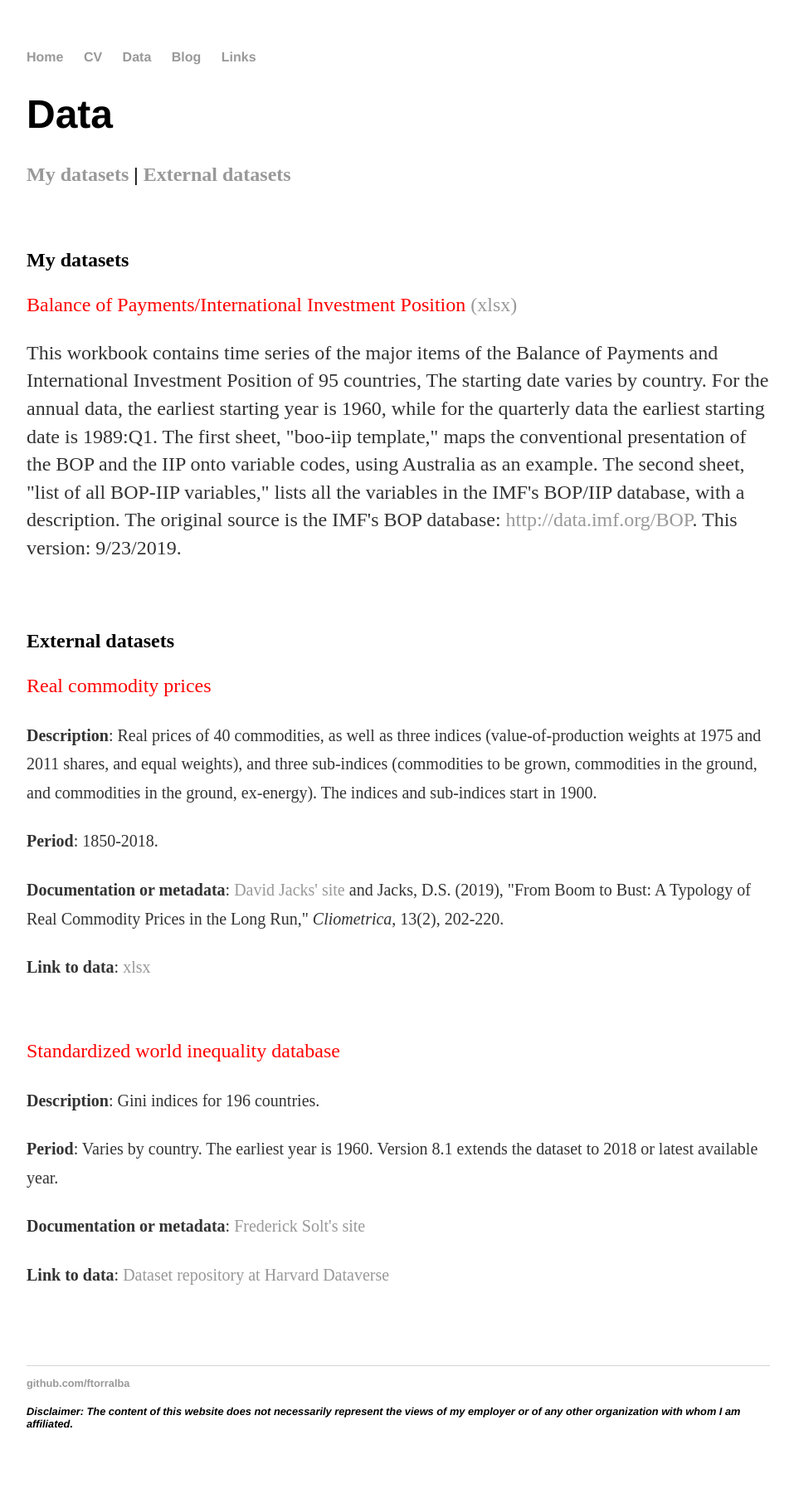
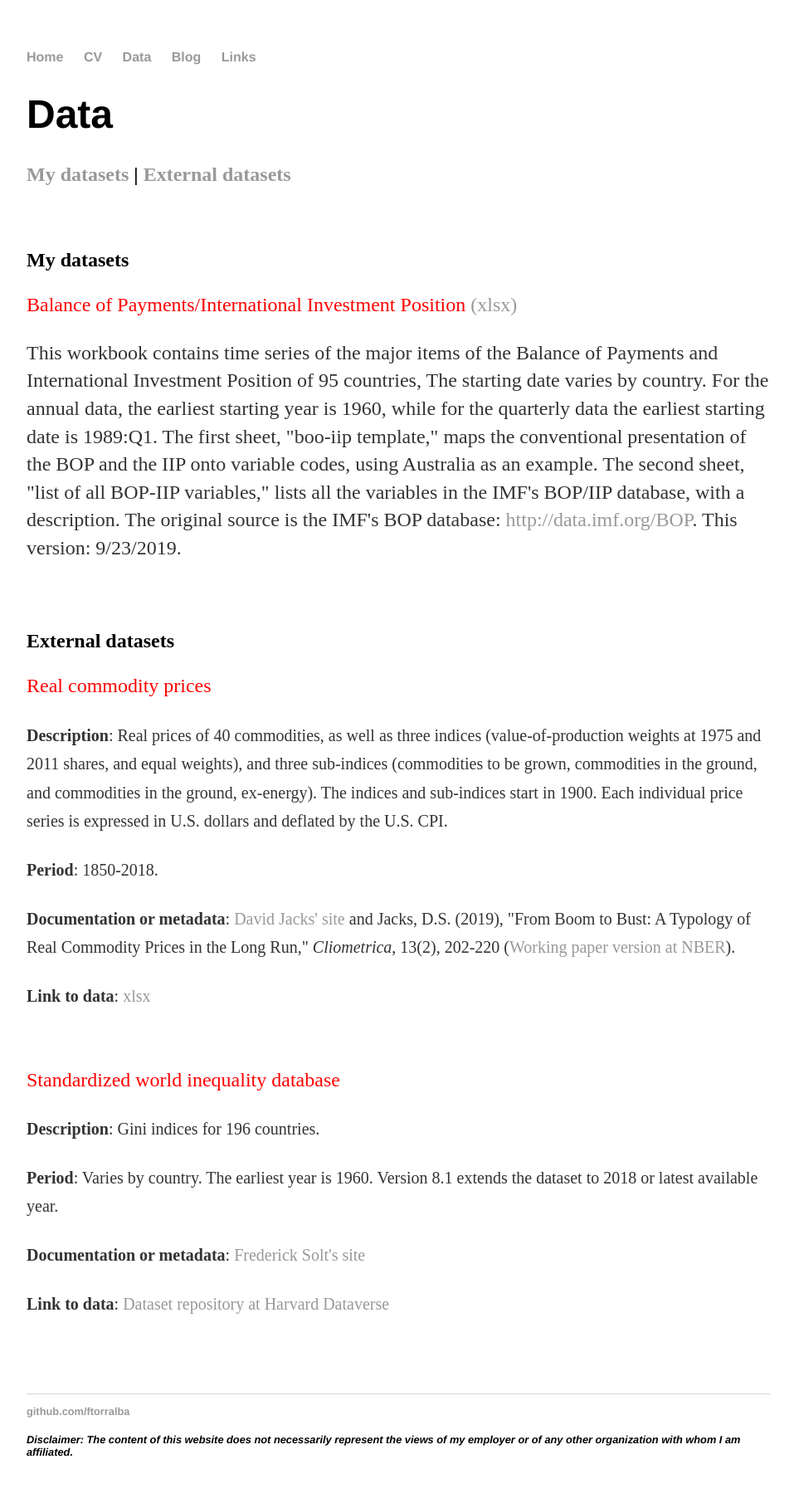
Before and after one commit to ftorralba/ftorralba.github.io, a Jekyll site: the page built from data.html, in a window 1280 px wide. Shown: the whole page at 83% size, without its empty margins (160-1117 px from the left). Built offline with Jekyll 4.4.1, drawn with Linux system fonts in a browser that asks for light colours; before the commit the page ends 1783 px from its top, so only the background shows below that.

Commit message:
Update data.html

```diff
--- a/data.html
+++ b/data.html
@@ -26,11 +26,16 @@ title: Data
 	<p>
   <font color="red">Real commodity prices</font><small>
 	<p>
-		<b>Description</b>: Real prices of 40 commodities, as well as three indices (value-of-production weights at 1975 and 2011 shares, and equal weights), and three sub-indices (commodities to be grown, commodities in the ground, and commodities in the ground, ex-energy). The indices and sub-indices start in 1900.
+		<b>Description</b>: Real prices of 40 commodities, as well as three indices (value-of-production weights at 1975 and 2011
+		shares, and equal weights), and three sub-indices (commodities to be grown, commodities in the ground, and commodities in
+		the ground, ex-energy). The indices and sub-indices start in 1900. Each individual price series is expressed in U.S. dollars
+		and deflated by the U.S. CPI.
 	<p>
 		<b>Period</b>: 1850-2018.
 	<p>
-		<b>Documentation or metadata</b>: <a href="https://www.sfu.ca/~djacks/data/boombust/index.html">David Jacks' site</a> and  Jacks, D.S. (2019), "From Boom to Bust: A Typology of Real Commodity Prices in the Long Run," <i>Cliometrica</i>, 13(2), 202-220.
+		<b>Documentation or metadata</b>: <a href="https://www.sfu.ca/~djacks/data/boombust/index.html">David Jacks' site</a>
+		and  Jacks, D.S. (2019), "From Boom to Bust: A Typology of Real Commodity Prices in the Long Run," <i>Cliometrica</i>, 13(2), 202-220
+		(<a href="https://www.nber.org/papers/w18874">Working paper version at NBER</a>).
 	<p>
 		<b>Link to data</b>: <a href="https://www.sfu.ca/~djacks/data/boombust/Real%20commodity%20prices,%201850-2018.xlsx">xlsx</a>
 		</small>
```
